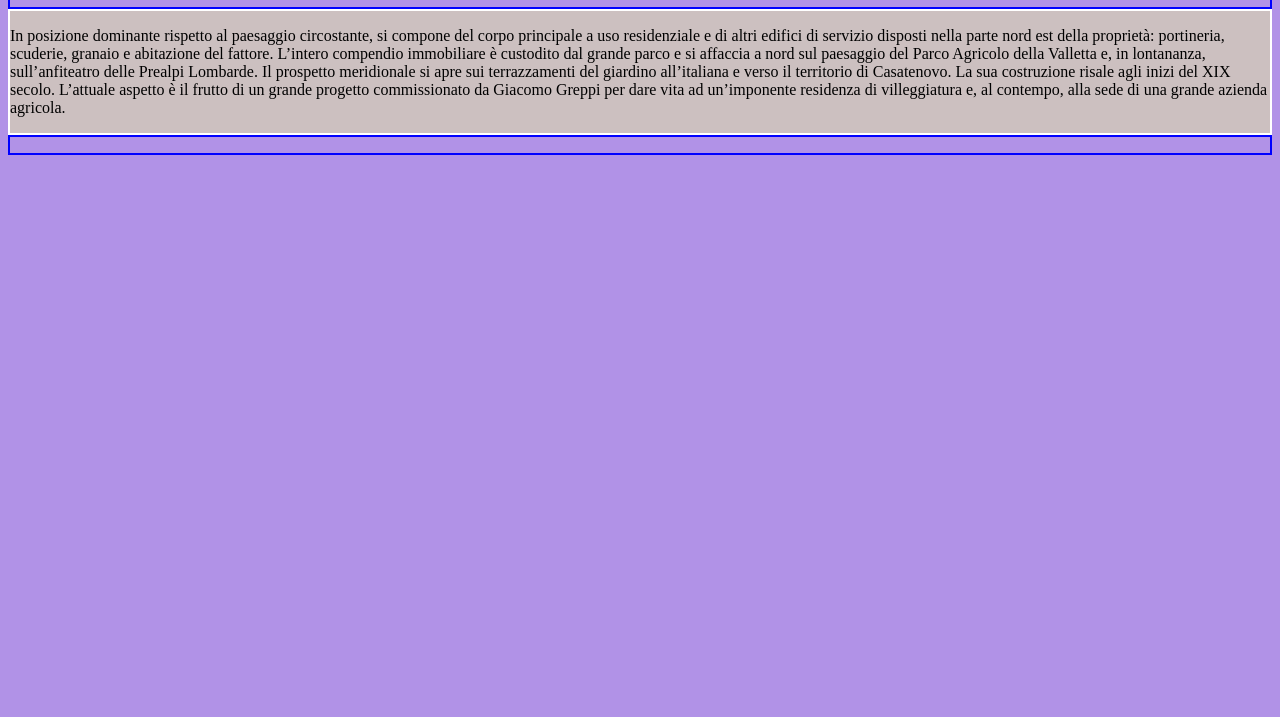
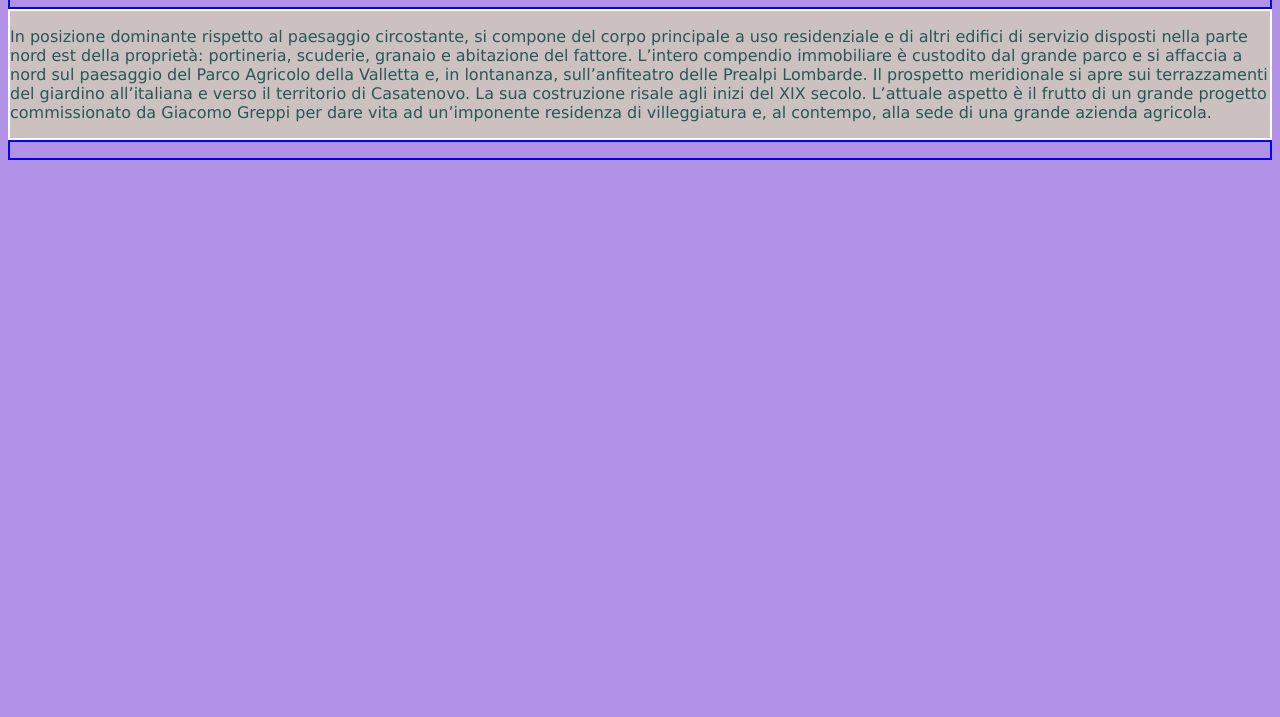
Before and after one commit to EliaSalerno/Prog1, a plain HTML site: page page/index.htm in a window 1280 px wide. Shown: the part 83-800 px from the top of the page. Drawn offline with Linux system fonts and the light colour scheme.

Commit message:
Develop: modifica style

```diff
--- a/style/style.css
+++ b/style/style.css
@@ -21,3 +21,8 @@ body {
         border: 2px solid blue;
         border-radious: 5px;
 }
+
+p{
+	font-family:Verdana, Tahoma, sans-serif;
+	color: #265857;
+}
```
